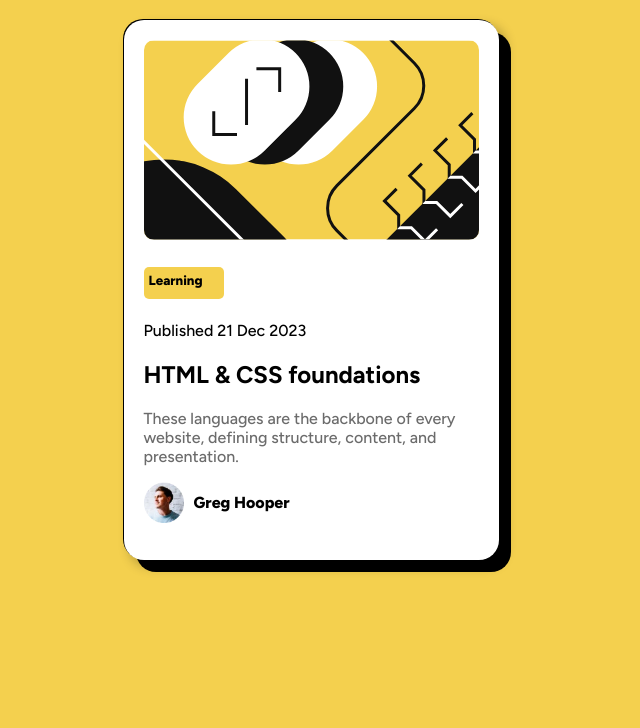
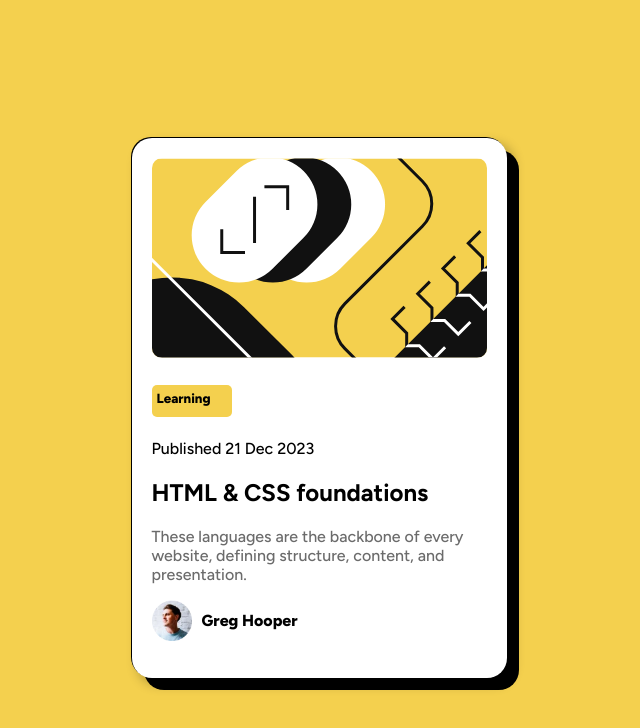
Before and after one commit to Marvel123g/blog, a plain HTML site: page index.html in a window 1280 px wide. Shown: the whole page, without its empty margins (329-969 px from the left). Drawn offline with Linux system fonts and the light colour scheme.

Commit message:
Update style.css

```diff
--- a/style.css
+++ b/style.css
@@ -1,5 +1,10 @@
 body{
-    background-color: hsl(47, 88%, 63%);
+background-color: hsl(47, 88%, 63%);
+width: 100%;
+min-height: 100vh;
+display: flex;
+align-items: center;
+justify-content: center;
 }
 .blog{
     background: hsl(0, 0%, 100%);
```
